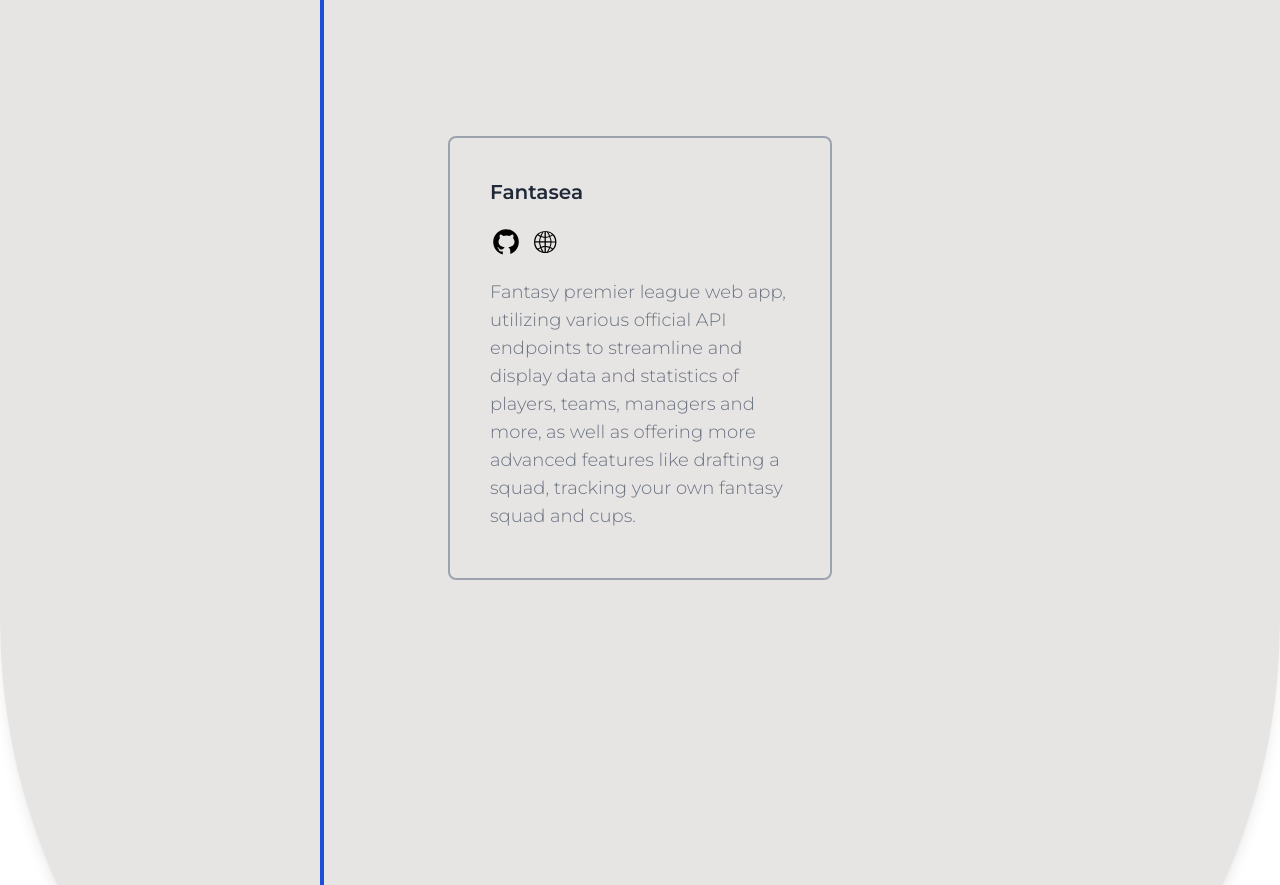
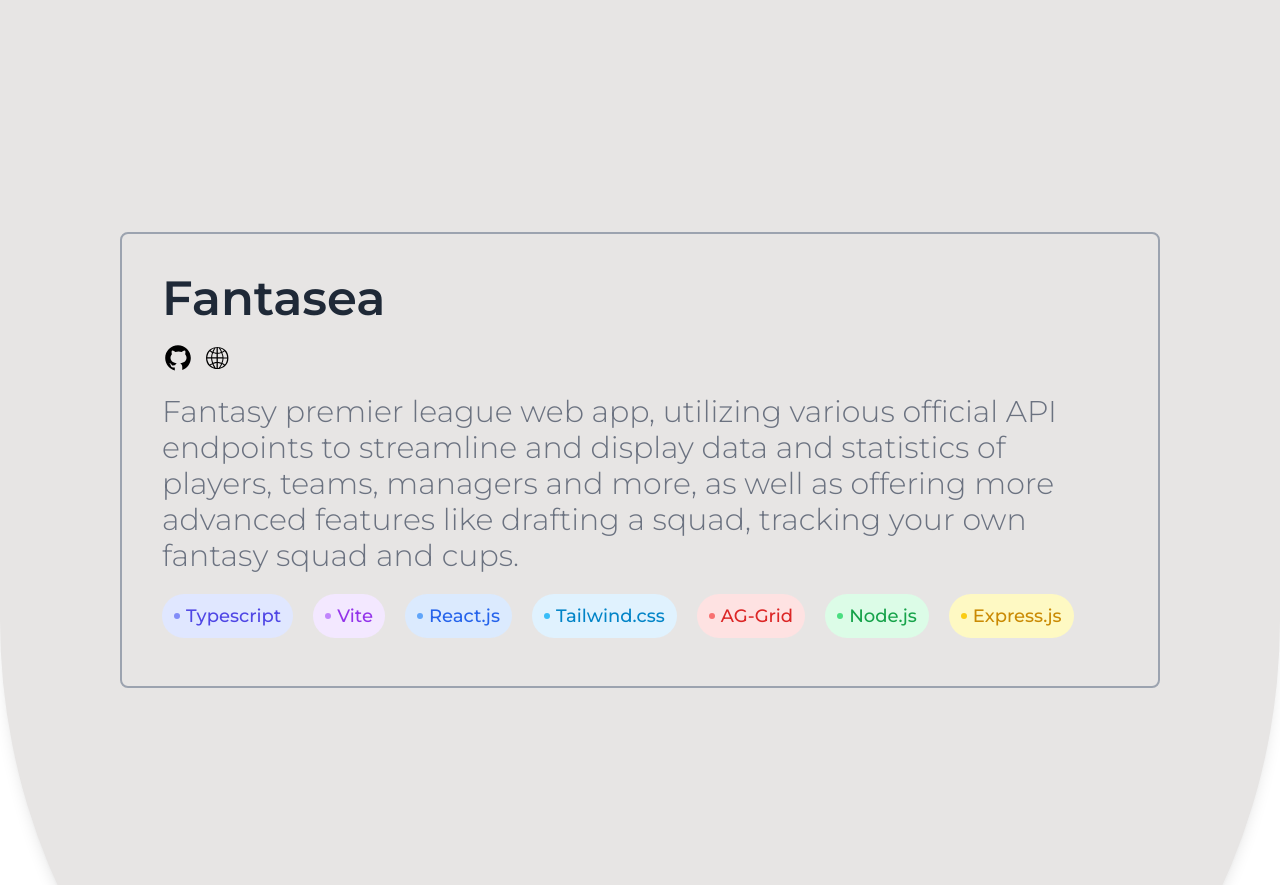
Before and after one commit to lirisobol/portfolio, a React (Vite) app: page / in a window 1280 px wide. Shown: the part 2020-2905 px from the top of the page. Built offline with nearby package versions, Linux system fonts and the light colour scheme.

Commit message:
re-design of project card with badges

```diff
--- a/src/components/Animations/ScrollIndicator.tsx
+++ /dev/null
@@ -1,20 +0,0 @@
-import { motion, useScroll, useTransform } from "framer-motion";
-
-const ScrollIndicator = (): JSX.Element => {
-    const { scrollYProgress } = useScroll();
-    const height = useTransform(scrollYProgress, [0, 1], ['0%', '96%']);
-    return (
-        <motion.div className="absolute
-            left-5
-            sm:inset-x-1/4
-            top-28 z-40
-            w-1
-            bg-blue-700"
-            style={{
-                height: height,
-            }}
-        />
-    );
-};
-
-export default ScrollIndicator;
--- a/src/components/Projects/ProjectCard.tsx
+++ b/src/components/Projects/ProjectCard.tsx
@@ -1,16 +1,16 @@
-import { Project } from "../interfaces/Project";
 import { LinkAvatar } from "./LinkAvatar";
 import { ShowOnScroll } from '../Animations/ShowOnScoll';
-
+import { Project } from "../../interfaces/Project";
+import { TechBadge } from "./TechBadge";
 interface ProjectCardProps {
     project: Project;
 }
-export const ProjectCard = ({ project }: ProjectCardProps): JSX.Element => {
+export const ProjectCard = ({ project }:ProjectCardProps): JSX.Element => {
     return (
         <ShowOnScroll>
-            <div className="border border-2 border-gray-400 rounded-lg w-60 sm:w-96 p-10 my-80">
+            <div className="border border-2 border-gray-400 rounded-lg w-full p-10">
                 <div className="flex flex-col gap-5 mb-2">
-                    <h3 className="text-gray-800 text-sm sm:text-xl font-semibold">{project.name}</h3>
+                    <h3 className="text-gray-800 text-3xl sm:text-5xl font-semibold">{project.name}</h3>
                     <span className="inline-flex flex-row gap-3">
                         {project.links?.github && (
                             <LinkAvatar
@@ -27,10 +27,12 @@
                             />
                         )}
                     </span>
-                <p className="text-gray-500 text-sm sm:text-lg font-light">{project.description}</p>
+                <p className="text-gray-500 text-xl sm:text-3xl font-light">{project.description}</p>
+                <div className="flex flex-wrap gap-5">
+                    {project.tech.map(tech => (<TechBadge key={tech} tech={tech} />))}
+                </div>
                 </div>
             </div>
-
         </ShowOnScroll>
     );
 };
--- /dev/null
+++ b/src/components/Projects/TechBadge.tsx
@@ -0,0 +1,17 @@
+import { techToColor } from "../../data/techSwitch";
+
+interface TechBadgeProps {
+    tech: string;
+}
+export const TechBadge = ({tech}: TechBadgeProps):JSX.Element => {
+    const color = techToColor(tech);
+    console.log(color);
+    return (
+        <span className={`inline-flex items-center gap-x-1.5 rounded-full px-2 py-1 sm:px-3 sm:py-2 text-xs sm:text-lg font-medium bg-${color}-100 text-${color}-600`}>
+            <svg viewBox="0 0 6 6" aria-hidden="true" className={`h-1.5 w-1.5 fill-${color}-400`}>
+                <circle r={3} cx={3} cy={3} />
+            </svg>
+            {tech}
+        </span>
+    )
+}
--- a/src/data/projectsData.ts
+++ b/src/data/projectsData.ts
@@ -1,16 +1,9 @@
-import { Project } from "../components/interfaces/Project";
 const base_image_url = "/assets/images/"
-export const projects: Project[] = [
+export const projects = [
     {
         name: "Portfolio Website",
         description: "My personal portfolio built with React, TypeScript, TailwindCSS and Framer Motion.",
-        tech: {
-            front: [
-                { name: "React", imageUrl: `${base_image_url}react.svg` },
-                { name: "TypeScript", imageUrl: `${base_image_url}typescript.svg` },
-                { name: "TailwindCSS", imageUrl: `${base_image_url}tailwind.svg` }
-            ],
-        },
+        tech: ["Typescript", "Vite", "React.js", "Tailwind.css", "Framer Motion"],
         links: {
             github: {
                 url: "https://github.com/lirisobol/portfolio",
@@ -25,19 +18,7 @@
     {
         name: "Fantasea",
         description: "Fantasy premier league web app, utilizing various official API endpoints to streamline and display data and statistics of players, teams, managers and more, as well as offering more advanced features like drafting a squad, tracking your own fantasy squad and cups.",
-        tech: {
-            front: [
-                { name: "React", imageUrl: `${base_image_url}react.svg` },
-                { name: "Redux", imageUrl: `${base_image_url}redux.svg` },
-                { name: "TypeScript", imageUrl: `${base_image_url}typescript.svg` },
-                { name: "TailwindCSS", imageUrl: `${base_image_url}tailwind.svg` },
-                { name: "AG-Grid", imageUrl: `${base_image_url}aggrid.png` },
-            ],
-            back: [
-                { name: "Node.js", imageUrl: `${base_image_url}nodejs.svg` },
-                { name: "Express.js", imageUrl: `${base_image_url}express.svg` },
-            ]
-        },
+        tech: ["Typescript", "Vite", "React.js", "Tailwind.css", "AG-Grid", "Node.js", "Express.js"],
         links: {
             github: {
                 url: "https://github.com/lirisobol/fantasea",
--- /dev/null
+++ b/src/data/techSwitch.ts
@@ -0,0 +1,30 @@
+
+export const techToColor = (tech: string) => {
+    switch (tech) {
+        case "Typescript":
+            return "indigo";
+
+        case "Vite":
+            return "purple";
+
+        case "React.js":
+            return "blue";
+
+        case "Tailwind.css":
+            return "sky";
+
+        case "Framer Motion":
+            return "pink";
+
+        case "AG-Grid":
+            return "red";
+
+        case "Node.js":
+            return "green";
+
+        case "Express.js":
+            return "yellow";
+        default:
+            return "white"
+    }
+}
--- a/src/components/interfaces/Project.ts
+++ b/src/interfaces/Project.ts
@@ -1,15 +1,8 @@
-export interface Tech {
-    name: string;
-    imageUrl: string;
-}
 
 export interface Project {
-    name: string;
+    name: string,
     description: string;
-    tech: {
-        front?: Tech[];
-        back?: Tech[];
-    };
+    tech: [],
     links?: {
         github: {
             url: string;
--- a/src/pages/Projects.tsx
+++ b/src/pages/Projects.tsx
@@ -1,12 +1,11 @@
-import ScrollIndicator from "../components/Animations/ScrollIndicator";
 import ProjectCard from "../components/Projects/ProjectCard";
 import { projects } from "../data/projectsData";
 
 export const Projects = (): JSX.Element => {
     return (
-        <div className="relative bg-stone-200 shadow-lg p-10 h-very-large rounded-full">
-            <ScrollIndicator />
-            <div className="flex flex-col items-center justify-center w-full">
+        <div className="relative bg-stone-200 shadow-lg p-2 sm:p-10 h-very-large rounded-full">
+
+            <div className="flex flex-col justify-evenly flex-1 h-full p-5 sm:p-20">
                 {projects.map((project, index) => (
                     <ProjectCard key={index} project={project} />
                 ))}
--- a/tailwind.config.js
+++ b/tailwind.config.js
@@ -12,4 +12,15 @@
         },
     },
     plugins: [],
+    safelist: [
+        'bg-indigo-100', 'text-indigo-600', 'fill-indigo-400',
+        'bg-purple-100', 'text-purple-600', 'fill-purple-400',
+        'bg-blue-100', 'text-blue-600', 'fill-blue-400',
+        'bg-sky-100', 'text-sky-600', 'fill-sky-400',
+        'bg-pink-100', 'text-pink-600', 'fill-pink-400',
+        'bg-red-100', 'text-red-600', 'fill-red-400',
+        'bg-green-100', 'text-green-600', 'fill-green-400',
+        'bg-yellow-100', 'text-yellow-600', 'fill-yellow-400',
+        'bg-white', 'text-white', 'fill-white'  // For default case if necessary
+    ],
 }
```
